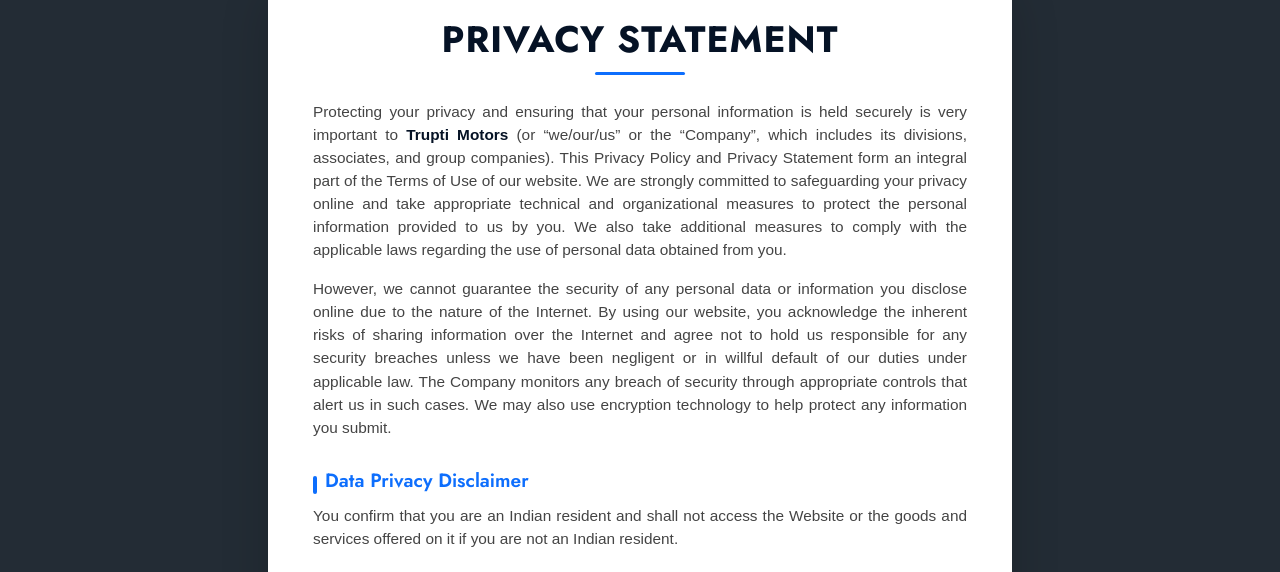
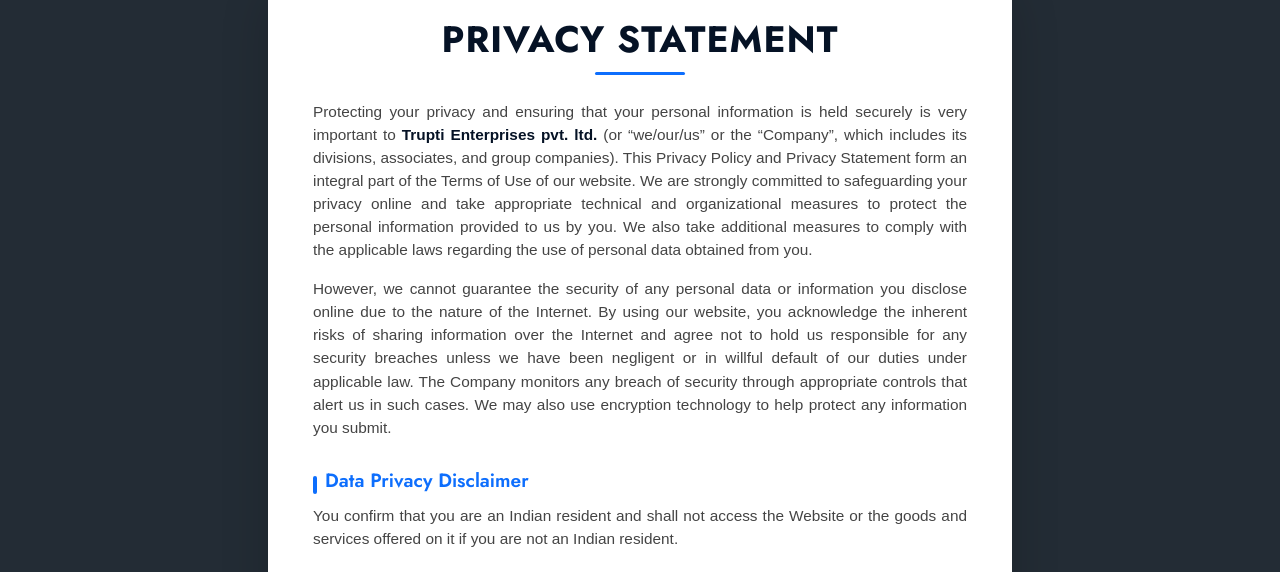
Before and after one commit to BibhuPrasadBaliarsingh/trupti-car, a plain HTML site: page privacy.html in a window 1280 px wide. Shown: the part 228-800 px from the top of the page. Drawn offline with nearby package versions, Linux system fonts and the light colour scheme.

Commit message:
Updated project files

```diff
--- a/privacy.html
+++ b/privacy.html
@@ -297,7 +297,7 @@ a:hover {
 
           <p>
             Protecting your privacy and ensuring that your personal information is held securely is
-            very important to <strong>Trupti Motors</strong> (or “we/our/us” or the “Company”, which
+            very important to <strong>Trupti Enterprises pvt. ltd.</strong> (or “we/our/us” or the “Company”, which
             includes its divisions, associates, and group companies). This Privacy Policy and Privacy
             Statement form an integral part of the Terms of Use of our website. We are strongly
             committed to safeguarding your privacy online and take appropriate technical and
```
